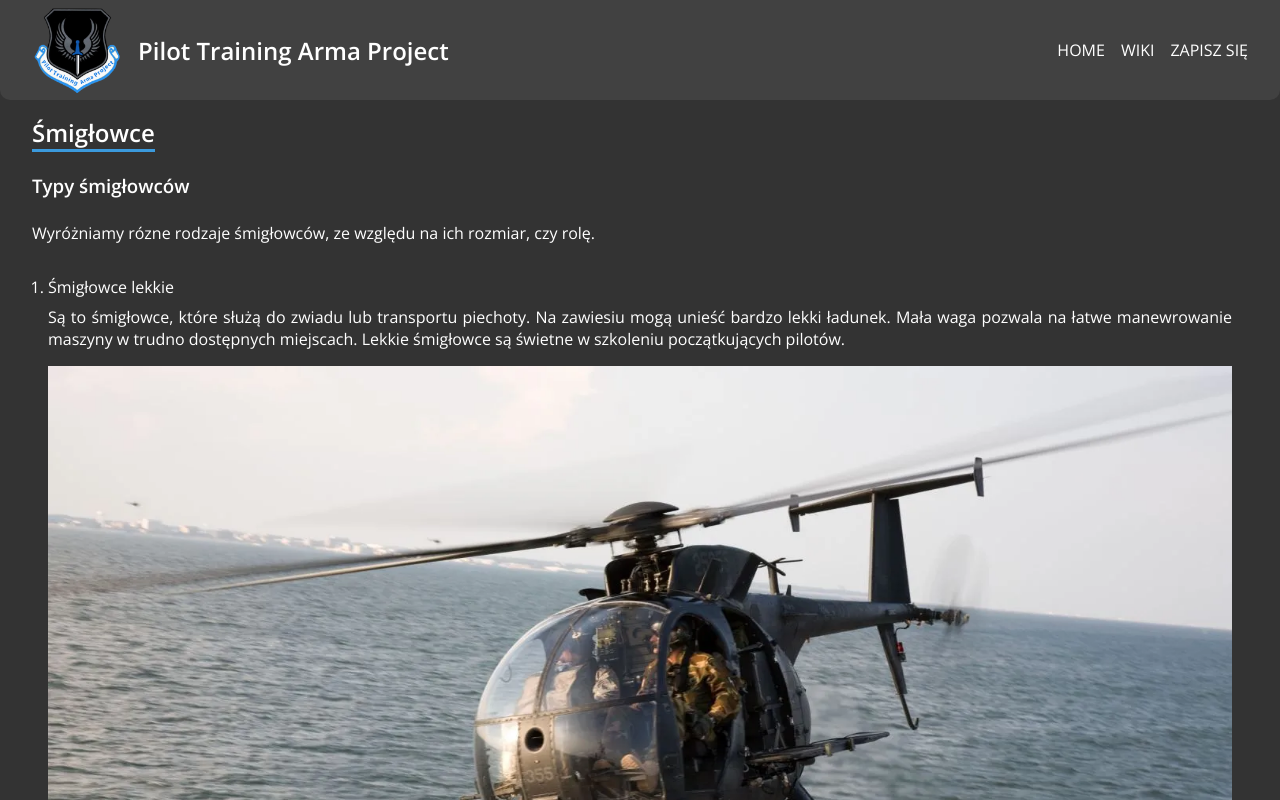
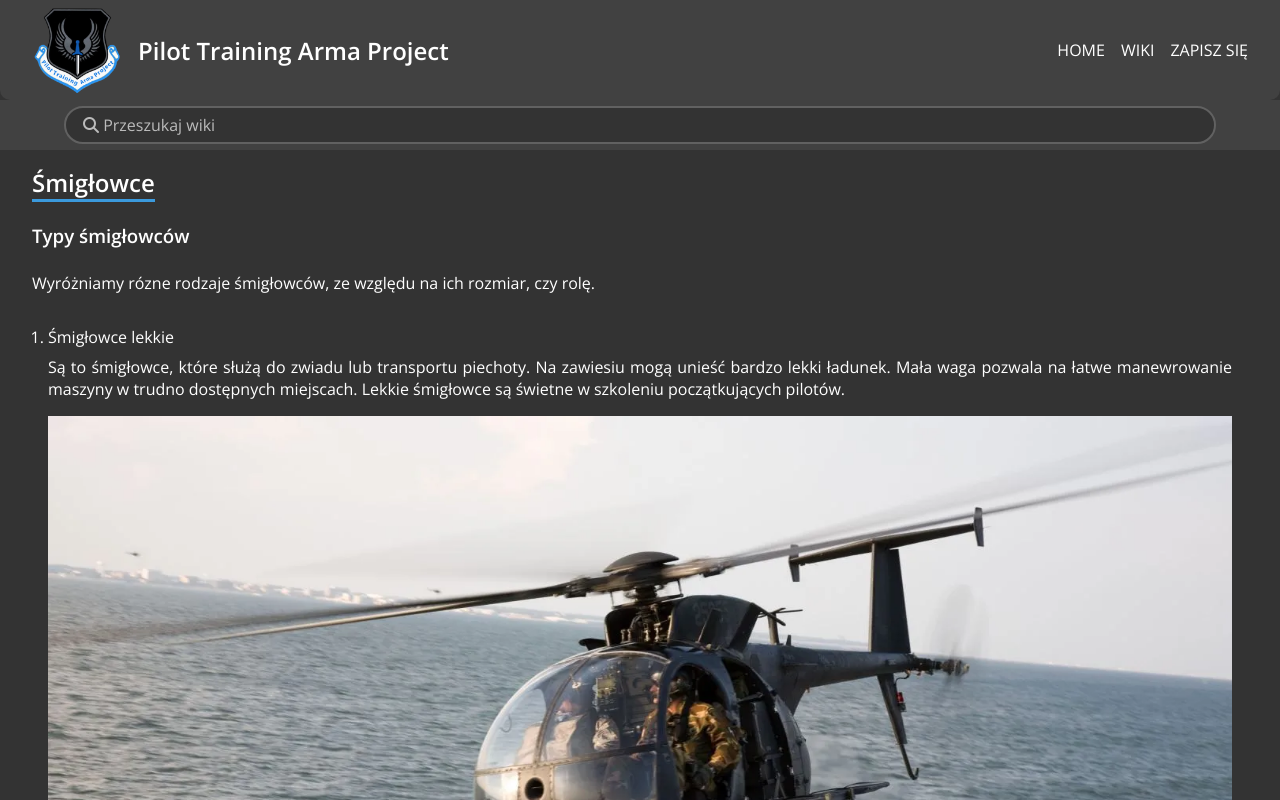
Before and after one commit to Pawel2923/PTAP, a React (Create React App) app: page /wiki in a window 1280 px wide. Shown: the top 800 px of the page. Built offline with nearby package versions, Linux system fonts and the light colour scheme.

Commit message:
Add Search

```diff
--- /dev/null
+++ b/src/components/Search/Search.js
@@ -0,0 +1,52 @@
+import { useState, useRef, useEffect } from "react";
+
+import classes from "./Search.module.css";
+
+const Search = () => {
+  const searchInput = useRef();
+  const [searchValue, setSearchValue] = useState("");
+  const [showPlaceholder, setShowPlaceholder] = useState(true);
+
+  useEffect(() => {
+    if (searchValue.trim() !== "") {
+      setShowPlaceholder(false);
+    } else {
+      setShowPlaceholder(true);
+    }
+  }, [searchValue]);
+
+  const placeholderClickHandler = () => {
+    searchInput.current.focus();
+  };
+
+  const searchChangeHandler = (ev) => {
+    setSearchValue(ev.target.value);
+  };
+
+  const formResetHandler = () => {
+    setSearchValue("");
+  };
+
+  return (
+    <form className={classes.search} onReset={formResetHandler}>
+      <input
+        type="search"
+        ref={searchInput}
+        value={searchValue}
+        onChange={searchChangeHandler}
+      />
+      {showPlaceholder && (
+        <div className={classes.placeholder} onClick={placeholderClickHandler}>
+          <i className="fa-solid fa-magnifying-glass"></i> Przeszukaj wiki
+        </div>
+      )}
+      {!showPlaceholder && (
+        <button type="reset" className={classes.reset}>
+          <i className="fa-solid fa-circle-xmark"></i>
+        </button>
+      )}
+    </form>
+  );
+};
+
+export default Search;
--- /dev/null
+++ b/src/components/Search/Search.module.css
@@ -0,0 +1,38 @@
+.search {
+    position: -webkit-sticky;
+    position: sticky;
+    top: 0;
+    left: 0;
+    width: 100%;
+    height: 50px;
+    z-index: 3;
+    background-color: #414141;
+    display: flex;
+    align-items: center;
+    justify-content: center;
+}
+
+.search input {
+    width: 90%;
+    padding: 0.5rem 1rem;
+    background-color: #333333;
+    color: #fff;
+    border-color: #616161;
+}
+
+.placeholder {
+    color: #bbb;
+    position: absolute;
+    left: 5%;
+    transform: translateX(calc(1rem + 3px));
+}
+
+.reset {
+    background-color: transparent;
+    padding: 0;
+    border-radius: 0;
+    transition: none;
+    position: absolute;
+    right: 5%;
+    transform: translateX(-1rem);
+}
--- a/src/components/Wiki/Wiki.js
+++ b/src/components/Wiki/Wiki.js
@@ -1,5 +1,6 @@
 import { useEffect } from "react";
 
+import Search from "../Search/Search";
 import classes from "./Wiki.module.css";
 
 const Wiki = () => {
@@ -12,6 +13,7 @@ const Wiki = () => {
 
   return (
     <main className={classes.main}>
+      <Search />
       <section className={classes.section}>
         <header>
           <h2>Śmigłowce</h2>
```
